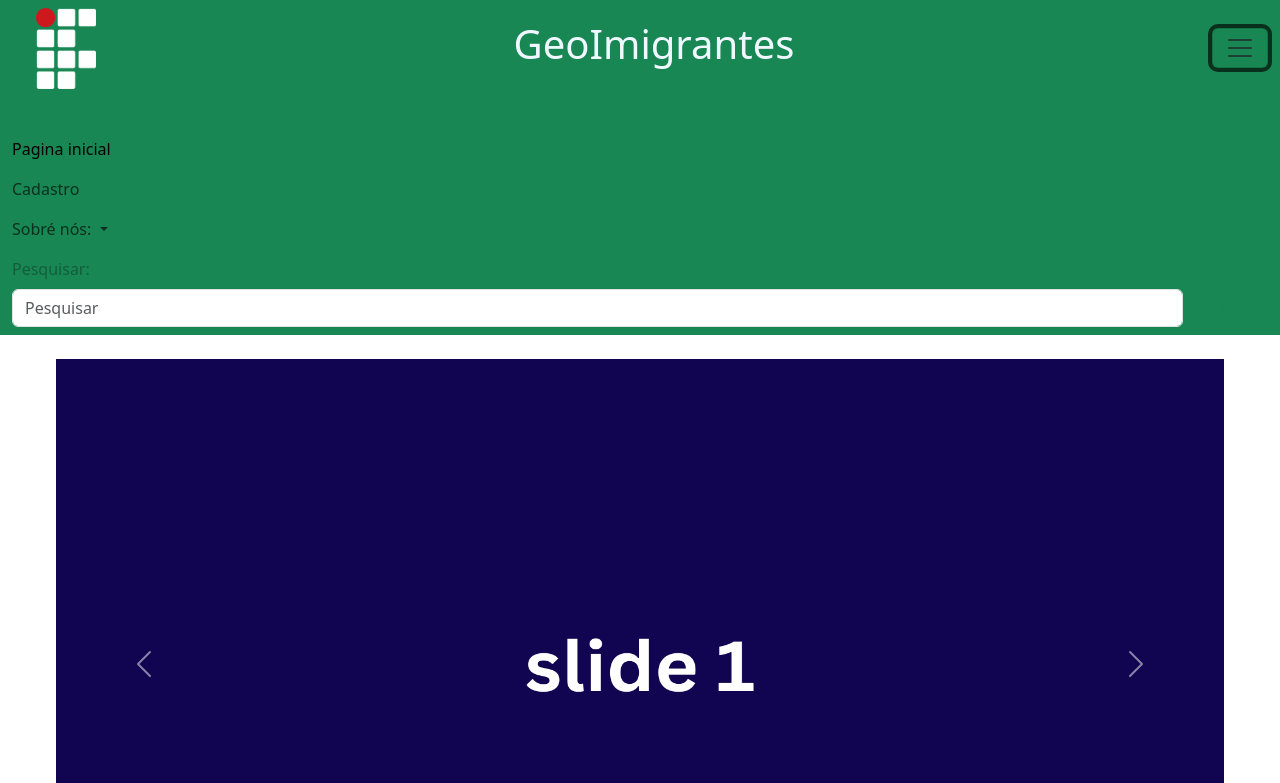
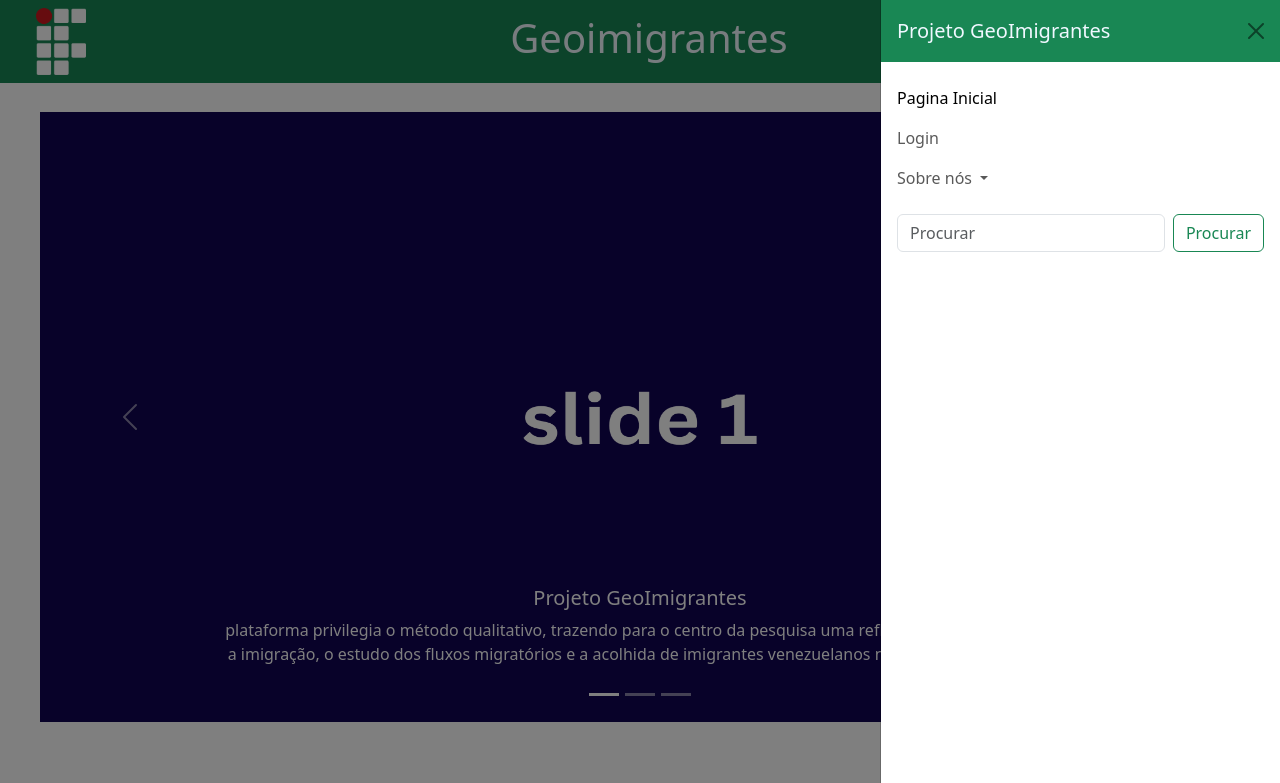
Before and after one commit to lorenamissio15/GeoImigrantes, a plain HTML site: page geoimigrantes/index.html in a window 1280 px wide. Both pictures are taken after a click on the button 1240 px from the left and 48 px from the top of the page. Shown: the top 783 px of the page. Drawn offline with nearby package versions, Linux system fonts and the light colour scheme.

Commit message:
Update index.html

```diff
--- a/geoimigrantes/index.html
+++ b/geoimigrantes/index.html
@@ -10,61 +10,98 @@
 </head>
 
 <body>
-    <!-- inicio navegação-->
-    <nav class="navbar navbar-light bg-success ">
+  <nav class="navbar bg-success fixed-top">
+    <div class="container-fluid">
+      <img src="img/logo.png" alt="Logo" width="50" height="auto" class="d-inline-block align-text-top" style="margin-left:3vh;">
+      <h1 style="color: aliceblue">Geoimigrantes</h1>
+      <!--botao de menu-->
+      <button
+        class="navbar-toggler"
+        type="button"
+        data-bs-toggle="offcanvas"
+        data-bs-target="#offcanvasNavbar"
+        aria-controls="offcanvasNavbar"
+        aria-label="Alternar de navegação"
+      >
+        <span class="navbar-toggler-icon"></span>
+      </button>
+      <!--fim botao de menu-->
 
-        <div class="container-fluid">
-                <img src="img/logo.png" alt="Logo" width="60" height="auto" class="d-inline-block align-text-top" style="margin-left:3vh;">
-                <h1 style="color: aliceblue;"> GeoImigrantes</h1>
+      <div
+        class="offcanvas offcanvas-end"
+        tabindex="-1"
+        id="offcanvasNavbar"
+        aria-labelledby="offcanvasNavbarLabel"
+      >
+        <div class="offcanvas-header bg-success">
+          <h5
+            class="offcanvas-title"
+            id="offcanvasNavbarLabel"
+            style="color: aliceblue"
+          >
+            Projeto GeoImigrantes
+          </h5>
+          <button
+            type="button"
+            class="btn-close"
+            data-bs-dismiss="offcanvas"
+            aria-label="Fechar"
+          ></button>
+        </div>
 
-
-            <!-- inicio menu-->
-            <button class="navbar-toggler" type="button" data-bs-toggle="collapse"
-                data-bs-target="#navbarSupportedContent" aria-controls="navbarSupportedContent" aria-expanded="false"
-                aria-label="Toggle navigation" >
-                <span class="navbar-toggler-icon"></span>
-            </button><!-- fim menu-->
-
-            <div class="collapse navbar-collapse" id="navbarSupportedContent">
-                <ul class="navbar-nav me-auto mb-2 mb-lg-0" >
-
-                    <li class="nav-item " style="margin-top:5vh;"><!-- inicio aba-->
-                        <a class="nav-link active" aria-current="page" href="#">Pagina inicial</a>
-                    </li><!-- fim aba-->
-
-                    <li class="nav-item "><!-- inicio aba-->
-                        <a class="nav-link" href="#">Cadastro</a>
-                    </li><!-- fim aba-->
-
-                    <li class="nav-item dropdown "><!-- inicio aba-->
-                        <a class="nav-link dropdown-toggle" href="#" role="button" data-bs-toggle="dropdown"
-                            aria-expanded="true">
-                            Sobré nós:
+        <div class="offcanvas-body">
+          <ul class="navbar-nav justify-content-end flex-grow-1 pe-3">
+            <li class="nav-item">
+              <a class="nav-link active" href="index.html">Pagina Inicial</a>
+            </li>
+            <li class="nav-item">
+              <a
+                class="nav-link"
+                aria-current="page"
+                href="Login.html"
+                >Login</a
+              >
+            </li>
+            <li class="nav-item dropdown">
+              <a
+                class="nav-link dropdown-toggle"
+                href="#"
+                role="button"
+                data-bs-toggle="dropdown"
+                aria-expanded="false"
+              >
+                Sobre nós
               </a>
-                        <ul class="dropdown-menu ">
+              <ul class="dropdown-menu">
                 <li><a class="dropdown-item" href="#">Equipe</a></li>
                 <li><a class="dropdown-item" href="#">Feiras</a></li>
                 <li>
-                                <hr class="dropdown-divider">
+                  <hr class="dropdown-divider" />
                 </li>
-                            <li><a class="dropdown-item" href="#">Instituição</a></li>
-                        </ul>
-                    </li><!-- fim aba-->
-
-                    <li class="nav-item"><!--inicio aba-->
-                        <a class="nav-link disabled" aria-disabled="true">Pesquisar:</a>
+                <li>
+                  <a class="dropdown-item" href="https://www.ifms.edu.br/campi/campus-dourados">Instituição</a>
                 </li>
               </ul>
-                <form class="d-flex" role="search">
-                    <input class="form-control me-2" type="search" placeholder="Pesquisar" aria-label="Search">
-                    <button class="btn btn-outline-success" type="submit">Buscar</button>
+            </li>
+          </ul>
+          <form class="d-flex mt-3" role="search">
+            <input
+              class="form-control me-2"
+              type="search"
+              placeholder="Procurar"
+              aria-label="Procurar"
+            />
+            <button class="btn btn-outline-success" type="submit">
+              Procurar
+            </button>
           </form>
         </div>
       </div>
-    </nav><!--fim da navegação-->
+    </div>
+  </nav>
 
     <!-- inicio banner-->
-    <div id="carouselExampleIndicators" class="carousel slide" style="margin-top:3vh; margin-left:7vh; margin-right:7vh;">
+    <div id="carouselExampleIndicators" class="carousel slide" style="margin-top:14vh; margin-left:5vh;margin-right:5vh;">
         <div class="carousel-indicators">
           <button type="button" data-bs-target="#carouselExampleIndicators" data-bs-slide-to="0" class="active" aria-current="true" aria-label="Slide 1"></button>
           <button type="button" data-bs-target="#carouselExampleIndicators" data-bs-slide-to="1" aria-label="Slide 2"></button>
@@ -72,7 +109,7 @@
         </div>
 
         <div class="carousel-inner">
-          <div class="carousel-item active"><!--primeiro slide-->
+          <div class="carousel-item active mt-"><!--primeiro slide-->
             <img src="img/slide1.png" width="300" height="610"  class="d-block w-100" alt="Primeira imagem">
             <div class="carousel-caption d-none d-md-block"><!--legenda-->
                 <h5>Projeto GeoImigrantes</h5>
@@ -213,17 +250,6 @@
         <p class="text-light" style=" margin-top:4vh;  margin-left:4vh;">  &copy; 2023 - Desenvolvido por Lorena Missio.<br>IFMS - Campus Dourados </p>
       </footer>
 
-      </div>
-
-
-
-
-
-
-
-
-
-
 
 <!--fim-->
     <script src="https://cdn.jsdelivr.net/npm/bootstrap@5.3.3/dist/js/bootstrap.bundle.min.js"
```
Lines whose indentation alone changed are shown as unchanged.
